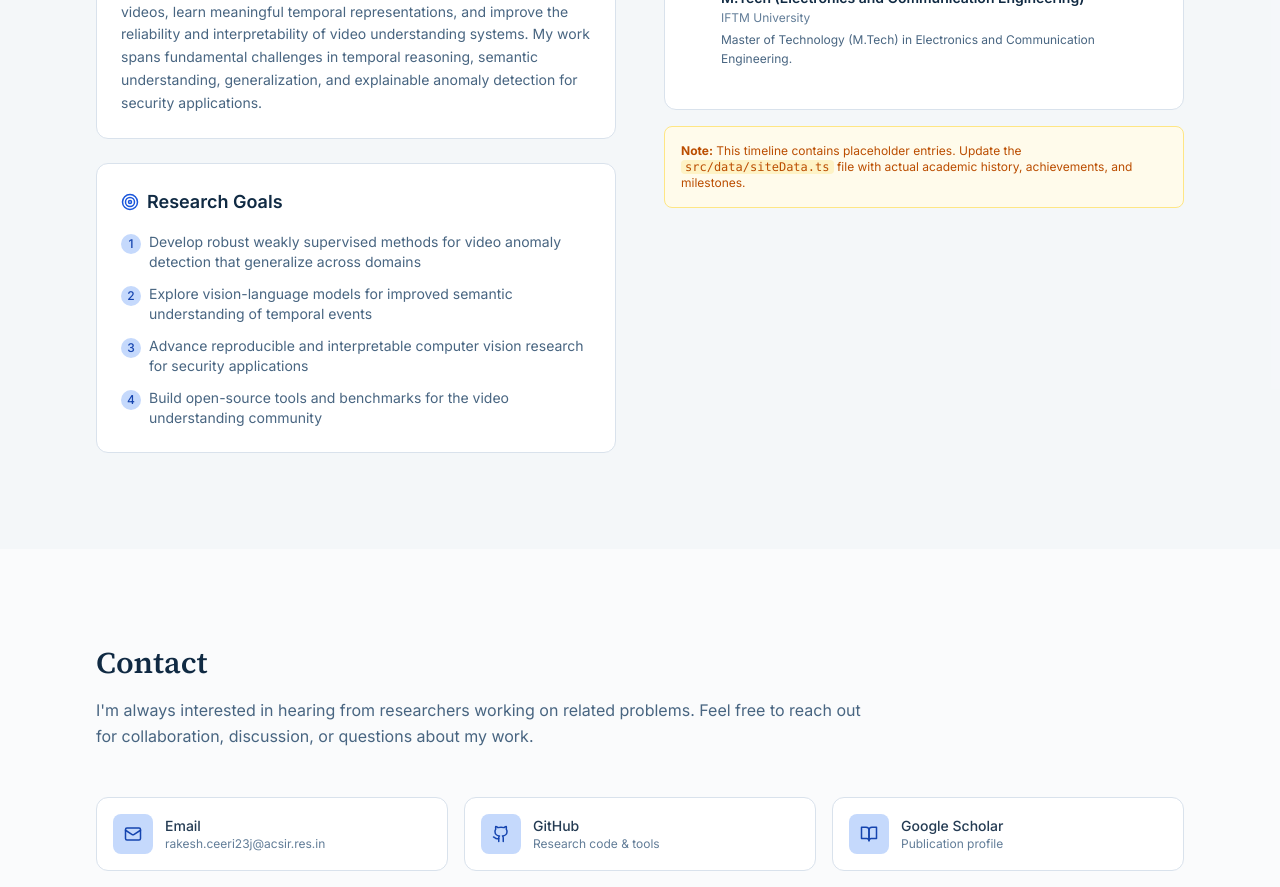
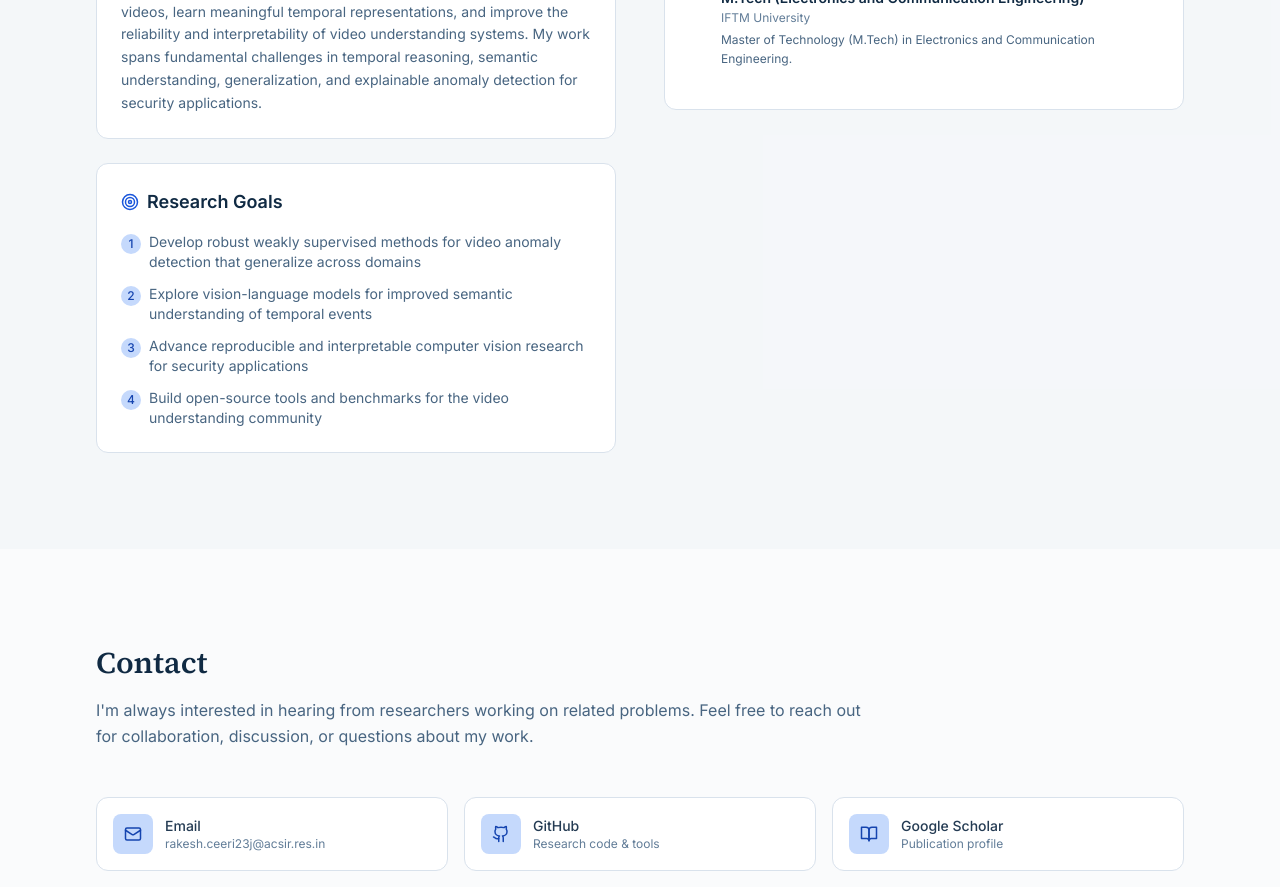
Before and after one commit to Rakesh812600/RSBv, a React (Vite) app: page / in a window 1280 px wide. Shown: the part 7740-8627 px from the top of the page. Built offline with nearby package versions, Linux system fonts and the light colour scheme.

Commit message:
Remove outdated placeholder warning from academic timeline

```diff
--- a/src/components/About.tsx
+++ b/src/components/About.tsx
@@ -73,14 +73,6 @@ export default function About() {
               </div>
             </div>
 
-            {/* Note about placeholders */}
-            <div className="mt-4 p-4 rounded-lg bg-amber-50 dark:bg-amber-900/10 border border-amber-200 dark:border-amber-800">
-              <p className="text-xs text-amber-700 dark:text-amber-400">
-                <strong>Note:</strong> This timeline contains placeholder entries. Update the{' '}
-                <code className="bg-amber-100 dark:bg-amber-900/30 px-1 rounded">src/data/siteData.ts</code>{' '}
-                file with actual academic history, achievements, and milestones.
-              </p>
-            </div>
           </div>
         </div>
       </div>
```
